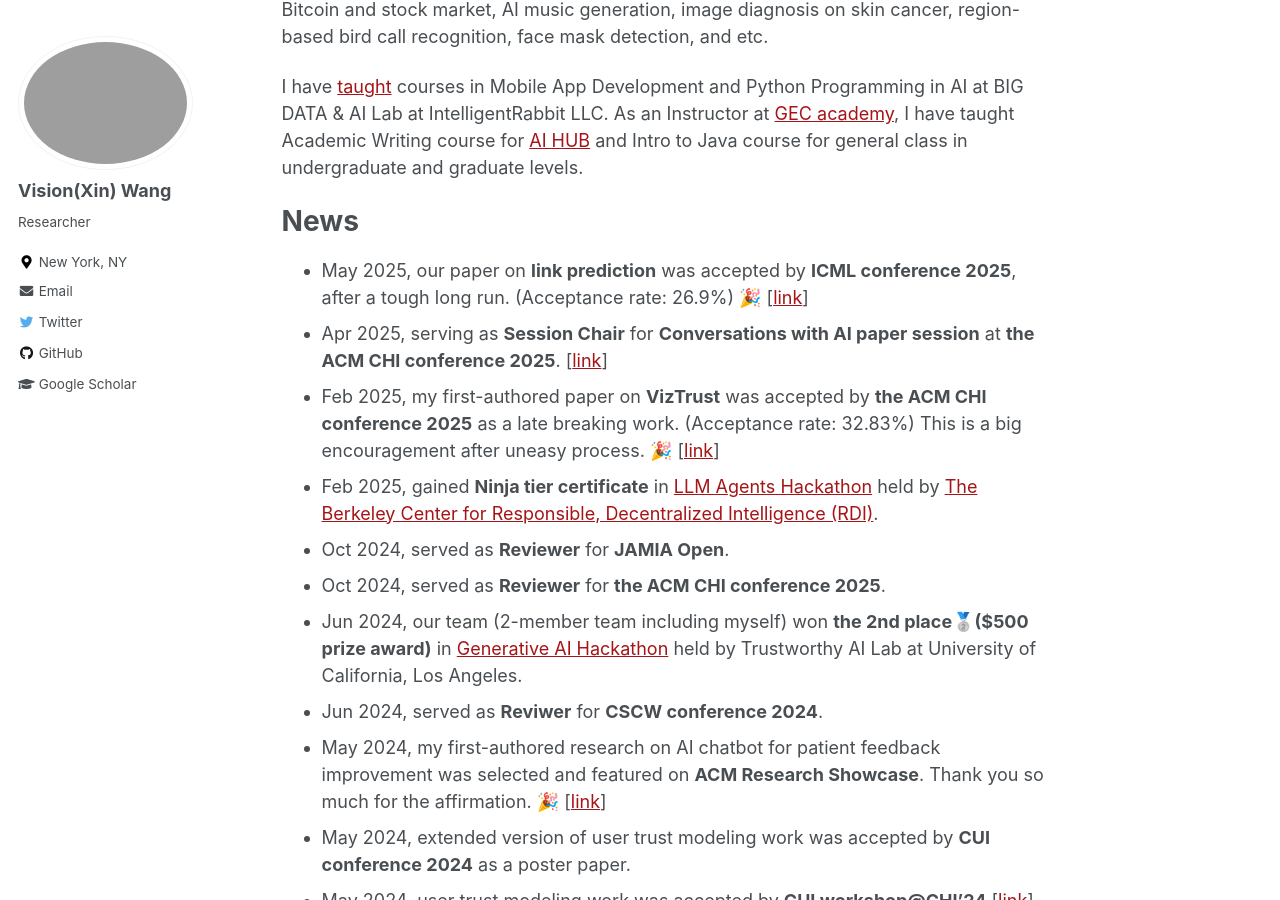
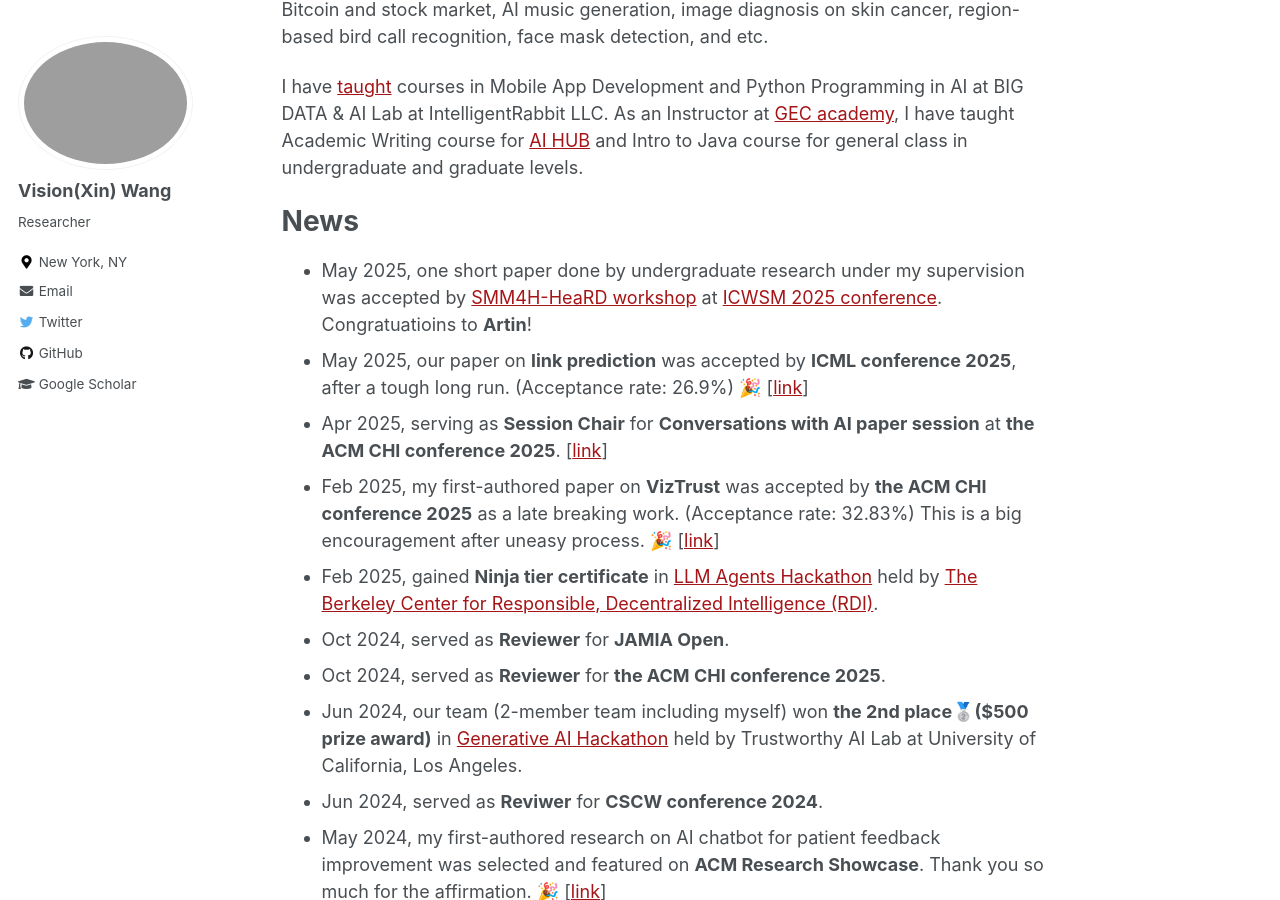
Before and after one commit to xin-wang-kr/xin-wang-kr.github.io, a Jekyll site: the page built from _pages/about.md, in a window 1280 px wide and 900 px high, scrolled down 778 px. Built offline with Jekyll 4.4.1, drawn with Linux system fonts in a browser that asks for light colours.

Commit message:
Update about.md

```diff
--- a/_pages/about.md
+++ b/_pages/about.md
@@ -34,6 +34,7 @@
 As an Instructor at [GEC academy](https://www.gecacademy.com/), I have taught Academic Writing course for [AI HUB](https://www.gecacademy.com/ai-hub) and Intro to Java course for general class in undergraduate and graduate levels.
 
 # News
+* May 2025, one short paper done by undergraduate research under my supervision was accepted by [SMM4H-HeaRD workshop](https://healthlanguageprocessing.org/smm4h-2025/) at [ICWSM 2025 conference](https://www.icwsm.org/2025/index.html). Congratuatioins to __Artin__!
 * May 2025, our paper on __link prediction__ was accepted by __ICML conference 2025__, after a tough long run. (Acceptance rate:  26.9%) 🎉 [[link](https://arxiv.org/abs/2405.14985)]
 * Apr 2025, serving as __Session Chair__ for __Conversations with AI paper session__ at __the ACM CHI conference 2025__. [[link](https://programs.sigchi.org/chi/2025/program/session/195020)]
 * Feb 2025, my first-authored paper on __VizTrust__ was accepted by __the ACM CHI conference 2025__ as a late breaking work. (Acceptance rate: 32.83%) This is a big encouragement after uneasy process. 🎉 [[link](https://xin-wang-kr.github.io/VizTrust-CHI25/)]
```
